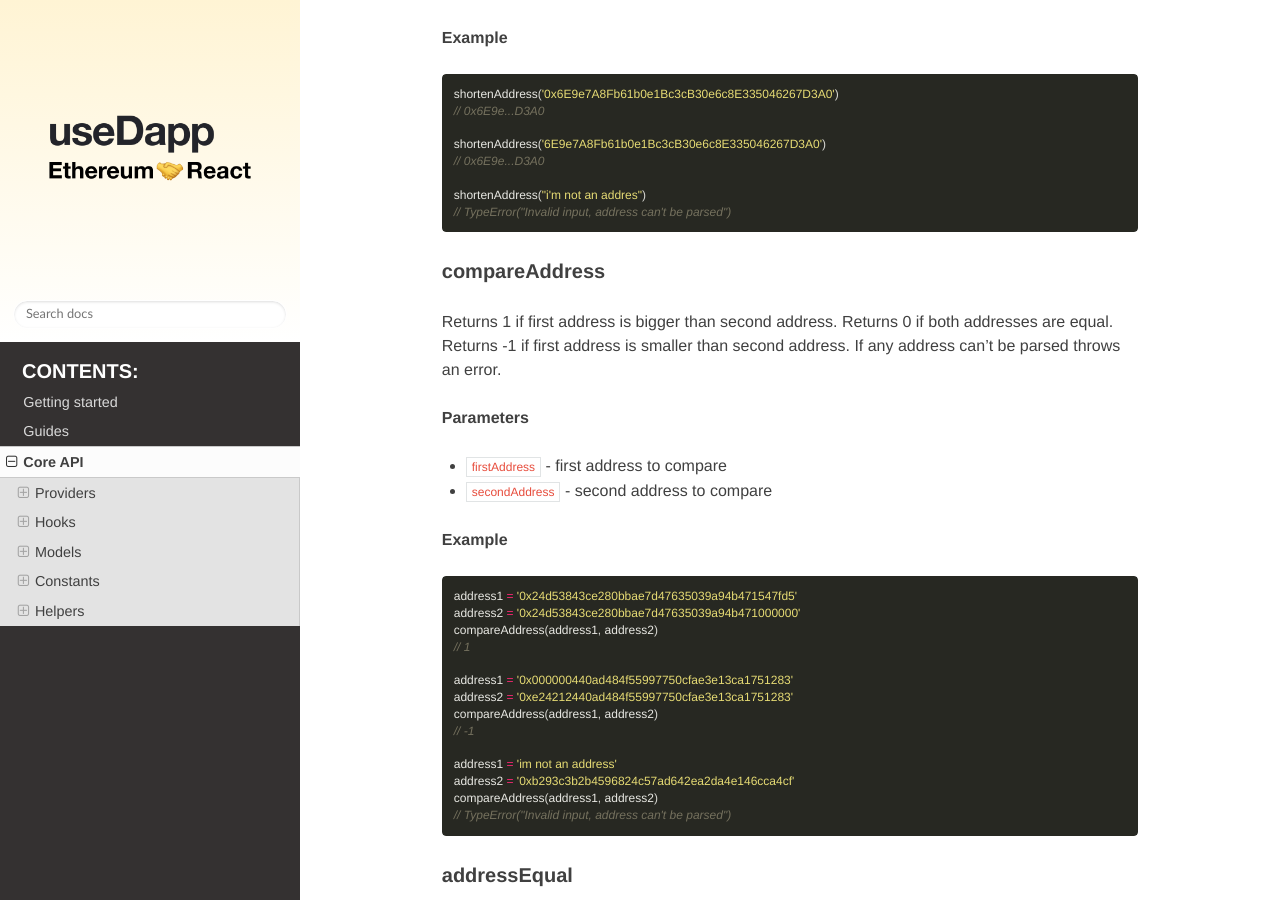
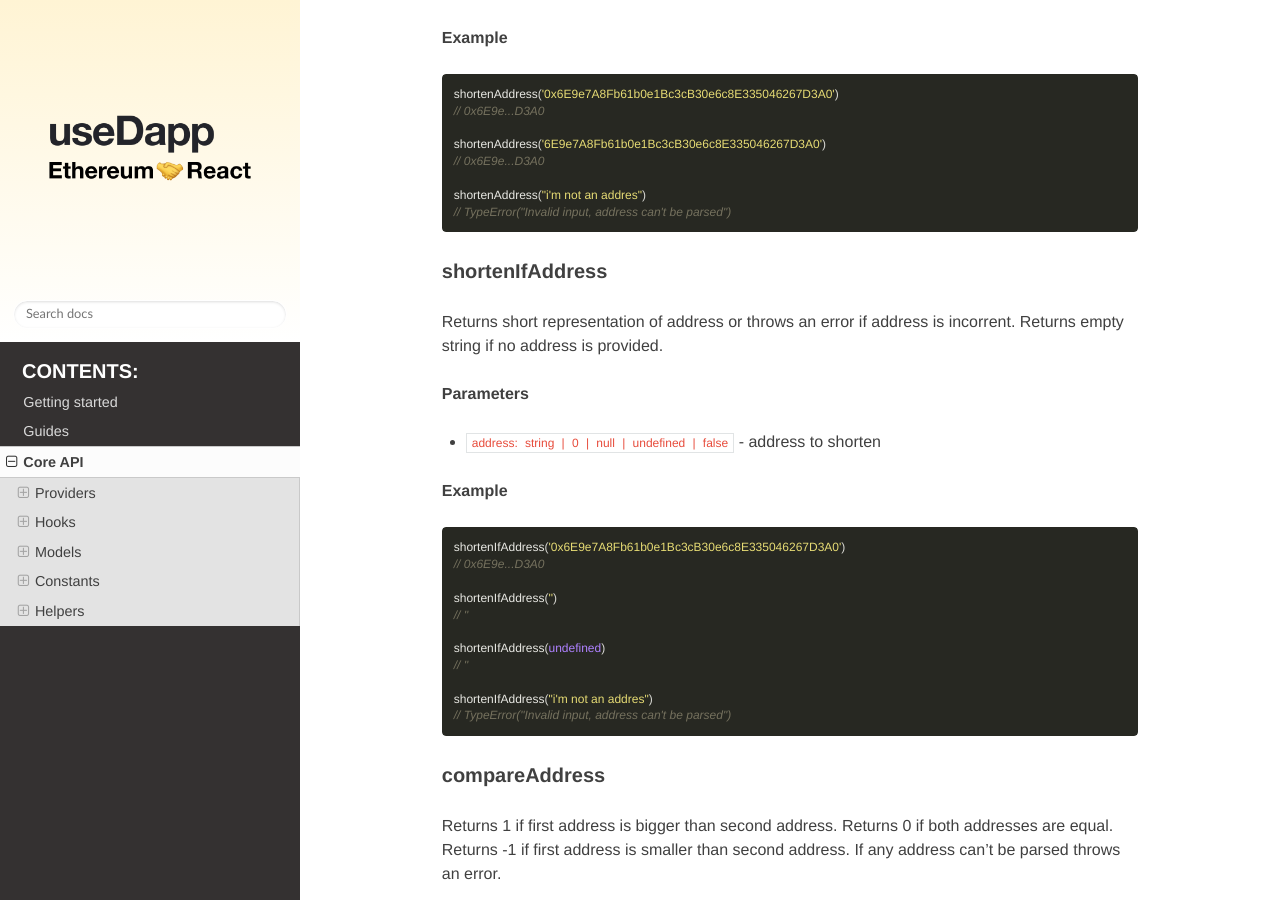
Before and after one commit to truth023/useDApp, a Sphinx documentation site: the page built from docs/source/core.rst, in a window 1280 px wide and 900 px high, scrolled down 10968 px. Built offline with Sphinx 7.4.7 and the Read the Docs theme 2.0.0, drawn with Linux system fonts in a browser that asks for light colours.

Commit message:
🌱 Add shortenIfAddress hook (#92)
* Add shortenIfAddress helper

* Add shortenIfAddress docs

```diff
--- a/docs/source/core.rst
+++ b/docs/source/core.rst
@@ -517,6 +517,32 @@ Returns short representation of address or throws an error if address is incorre
   shortenAddress("i'm not an addres")
   // TypeError("Invalid input, address can't be parsed")
 
+shortenIfAddress
+==============
+
+Returns short representation of address or throws an error if address is incorrent.
+Returns empty string if no address is provided.
+
+**Parameters**
+
+- ``address: string | 0 | null | undefined | false`` - address to shorten
+
+**Example**
+
+.. code-block:: javascript
+
+  shortenIfAddress('0x6E9e7A8Fb61b0e1Bc3cB30e6c8E335046267D3A0')
+  // 0x6E9e...D3A0
+
+  shortenIfAddress('')
+  // ''
+
+  shortenIfAddress(undefined)
+  // ''
+
+  shortenIfAddress("i'm not an addres")
+  // TypeError("Invalid input, address can't be parsed")
+
 compareAddress
 ==============
 
```
Also changed, not shown: 2 other files.
